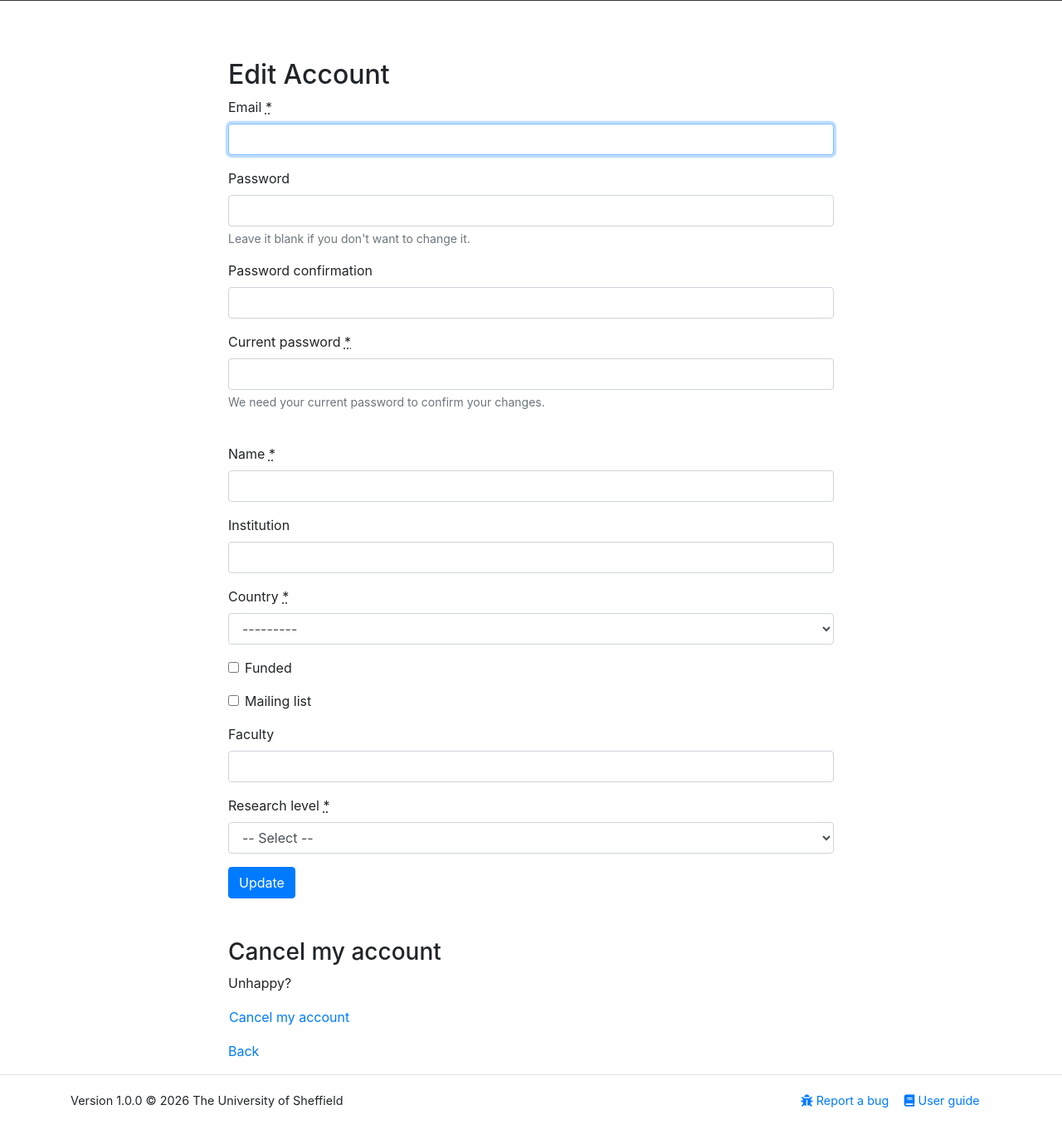
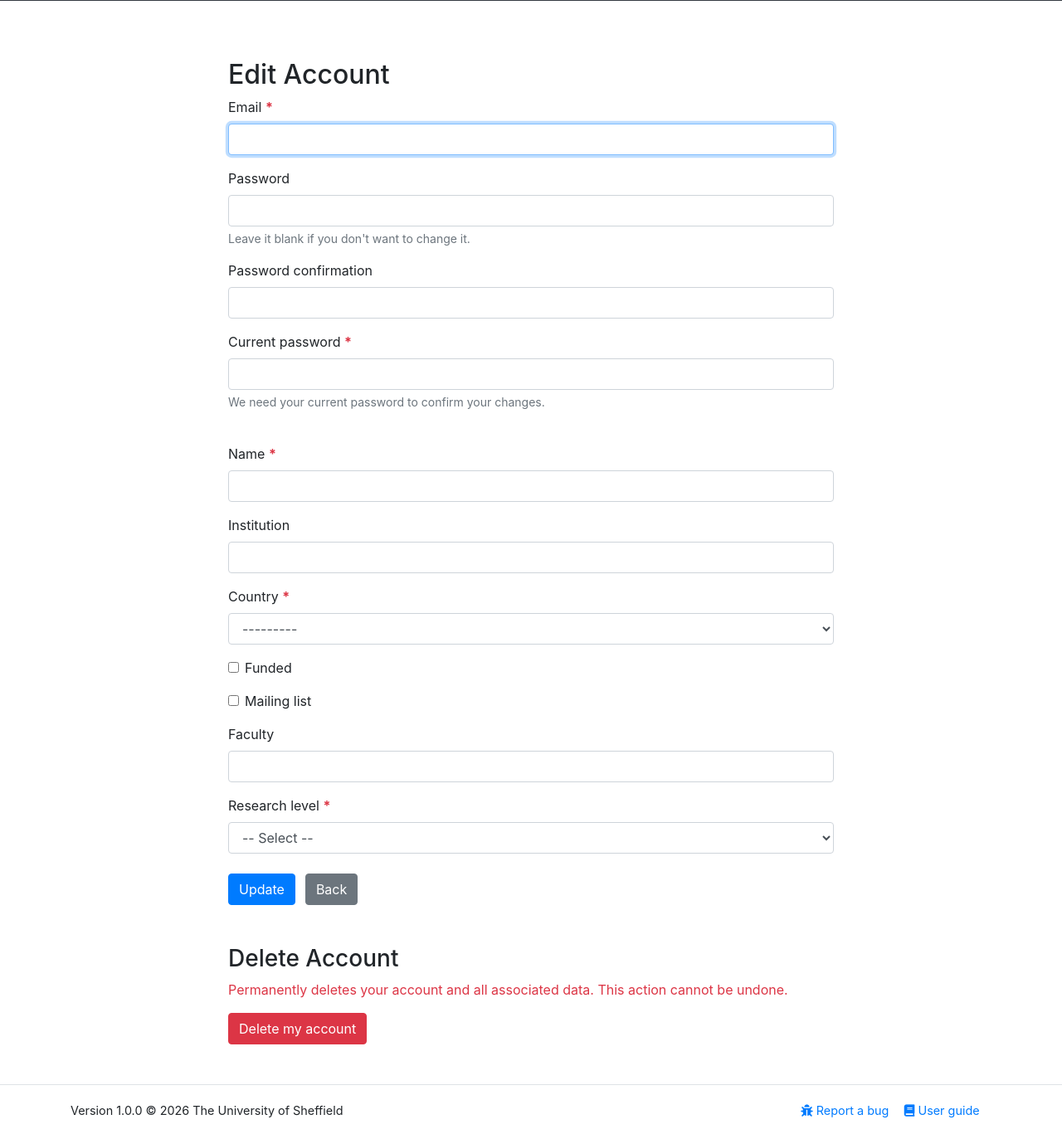
Before and after one commit to Montgomery-SLIC/slic, a Django app: page /accounts/settings/ in a window 1280 px wide. Shown: the part 55-1422 px from the top of the page at 83% size. Before the commit the page ends 1391 px from the top, so only its background shows below. Run offline with Django 4.2, Linux system fonts and the light colour scheme; the visitor is signed in with stand-in values (Sample User, id 1); parts of the project's set-up code (start-up, migrations or seed data) failed here and were passed over; some libraries are stand-ins or nearby versions.

Commit message:
fix: settings and navbar

```diff
--- a/templates/accounts/profile_edit.html
+++ b/templates/accounts/profile_edit.html
@@ -18,7 +18,7 @@
       {% endif %}
 
       <div class="form-group">
-        <label for="{{ form.email.id_for_label }}">{{ form.email.label }} <abbr title="required">*</abbr></label>
+        <label for="{{ form.email.id_for_label }}">{{ form.email.label }} <span class="text-danger font-weight-bold" aria-hidden="true">*</span></label>
         <input type="email"
                name="{{ form.email.html_name }}"
                id="{{ form.email.id_for_label }}"
@@ -56,7 +56,7 @@
       </div>
 
       <div class="form-group">
-        <label for="{{ form.current_password.id_for_label }}">{{ form.current_password.label }} <abbr title="required">*</abbr></label>
+        <label for="{{ form.current_password.id_for_label }}">{{ form.current_password.label }} <span class="text-danger font-weight-bold" aria-hidden="true">*</span></label>
         <input type="password"
                name="{{ form.current_password.html_name }}"
                id="{{ form.current_password.id_for_label }}"
@@ -72,7 +72,7 @@
       <br>
 
       <div class="form-group">
-        <label for="{{ form.name.id_for_label }}">{{ form.name.label }} <abbr title="required">*</abbr></label>
+        <label for="{{ form.name.id_for_label }}">{{ form.name.label }} <span class="text-danger font-weight-bold" aria-hidden="true">*</span></label>
         <input type="text"
                name="{{ form.name.html_name }}"
                id="{{ form.name.id_for_label }}"
@@ -99,7 +99,7 @@
       </div>
 
       <div class="form-group">
-        <label for="{{ form.country.id_for_label }}">{{ form.country.label }} <abbr title="required">*</abbr></label>
+        <label for="{{ form.country.id_for_label }}">{{ form.country.label }} <span class="text-danger font-weight-bold" aria-hidden="true">*</span></label>
         {{ form.country }}
         {% if form.country.errors %}
           <div class="invalid-feedback d-block">{{ form.country.errors|join:', ' }}</div>
@@ -143,29 +143,87 @@
       </div>
 
       <div class="form-group">
-        <label for="{{ form.research_level.id_for_label }}">{{ form.research_level.label }} <abbr title="required">*</abbr></label>
+        <label for="{{ form.research_level.id_for_label }}">{{ form.research_level.label }} <span class="text-danger font-weight-bold" aria-hidden="true">*</span></label>
         {{ form.research_level }}
         {% if form.research_level.errors %}
           <div class="invalid-feedback d-block">{{ form.research_level.errors|join:', ' }}</div>
         {% endif %}
       </div>
 
-      <div class="form-actions">
+      <div class="form-actions mt-4 d-flex align-items-center" style="gap:.75rem;">
         <input type="submit" value="{% trans 'Update' %}" class="btn btn-primary">
+        <a href="javascript:history.back()" class="btn btn-secondary">{% trans "Back" %}</a>
       </div>
     </form>
 
-    <h3 class="mt-5">{% trans "Cancel my account" %}</h3>
-    <p>
-      {% trans "Unhappy?" %}
-      <form method="post" action="{% url 'accounts:account_delete' %}" style="display:inline"
-            onsubmit="return confirm('{% trans "Are you sure?" %}');">
-        {% csrf_token %}
-        <button type="submit" class="btn btn-link p-0 align-baseline">{% trans "Cancel my account" %}</button>
-      </form>
-    </p>
+    <div class="mt-5 mb-5">
+      <h3>{% trans "Delete Account" %}</h3>
+      <p class="text-danger">{% trans "Permanently deletes your account and all associated data. This action cannot be undone." %}</p>
+      <button type="button" class="btn btn-danger" data-toggle="modal" data-target="#delete-account-modal">
+        {% trans "Delete my account" %}
+      </button>
+    </div>
 
-    <p><a href="javascript:history.back()">{% trans "Back" %}</a></p>
+    <div class="modal fade" id="delete-account-modal" tabindex="-1" role="dialog"
+         aria-labelledby="delete-account-modal-label" aria-modal="true"
+         data-expected-email="{{ user.email|lower }}">
+      <div class="modal-dialog" role="document">
+        <div class="modal-content">
+          <div class="modal-header">
+            <h5 class="modal-title" id="delete-account-modal-label">{% trans "Delete Account" %}</h5>
+            <button type="button" class="close" data-dismiss="modal" aria-label="{% trans 'Close' %}">
+              <span aria-hidden="true">&times;</span>
+            </button>
+          </div>
+          <div class="modal-body">
+            <p class="text-danger font-weight-bold">{% trans "This will permanently delete your account and all associated data. This cannot be undone." %}</p>
+            <p>{% trans "To confirm, type your email address below:" %}</p>
+            <input type="email" id="delete-confirm-email" class="form-control"
+                   placeholder="{{ user.email }}" autocomplete="off">
+            <div id="delete-email-error" class="text-danger small d-none mt-1">
+              {% trans "Email does not match." %}
+            </div>
+          </div>
+          <div class="modal-footer">
+            <button type="button" class="btn btn-secondary" data-dismiss="modal">{% trans "Cancel" %}</button>
+            <form method="post" action="{% url 'accounts:account_delete' %}">
+              {% csrf_token %}
+              <button type="submit" id="delete-confirm-btn" class="btn btn-danger" disabled>
+                {% trans "Delete my account" %}
+              </button>
+            </form>
+          </div>
+        </div>
+      </div>
+    </div>
   </div>
 </div>
 {% endblock %}
+
+{% block extra_js %}
+<script>
+(function () {
+  var modal = document.getElementById('delete-account-modal');
+  var expectedEmail = modal.dataset.expectedEmail;
+  var input = document.getElementById('delete-confirm-email');
+  var btn   = document.getElementById('delete-confirm-btn');
+  var err   = document.getElementById('delete-email-error');
+
+  modal.addEventListener('show.bs.modal', function () {
+    input.value = '';
+    btn.disabled = true;
+    err.classList.add('d-none');
+  });
+
+  input.addEventListener('input', function () {
+    var matches = input.value.trim().toLowerCase() === expectedEmail;
+    btn.disabled = !matches;
+    if (!matches && input.value.length > 0) {
+      err.classList.remove('d-none');
+    } else {
+      err.classList.add('d-none');
+    }
+  });
+})();
+</script>
+{% endblock %}
--- a/templates/accounts/view_user.html
+++ b/templates/accounts/view_user.html
@@ -20,7 +20,7 @@
   <dt class="col-sm-3">{% trans "Research level" %}</dt>
   <dd class="col-sm-9">{{ target.research_level|default:"-" }}</dd>
   <dt class="col-sm-3">{% trans "Admin" %}</dt>
-  <dd class="col-sm-9">{{ target.admin|yesno:"Yes,No" }}</dd>
+  <dd class="col-sm-9">{% if target.admin %}{% trans "Yes" %}{% else %}{% trans "No" %}{% endif %}</dd>
   <dt class="col-sm-3">{% trans "Joined" %}</dt>
   <dd class="col-sm-9">{{ target.date_joined }}</dd>
   <dt class="col-sm-3">{% trans "Experiments" %}</dt>
--- a/templates/base.html
+++ b/templates/base.html
@@ -58,11 +58,6 @@
                 <i class="fas fa-home"></i> {% trans "Home" %}
               </a>
             </li>
-            <li class="nav-item">
-              <a class="nav-link" href="{% url 'contact_us' %}" title="{% trans 'Contact us' %}">
-                <i class="fas fa-info-circle"></i> {% trans "Contact" %}
-              </a>
-            </li>
             {% if user.is_authenticated %}
             <li class="nav-item">
               <a class="nav-link" href="{% url 'experiments:index' %}" title="{% trans 'Experiments' %}">
@@ -90,6 +85,11 @@
             </ul>
             {% endif %}
             {% endif %}
+            <li class="nav-item">
+              <a class="nav-link" href="{% url 'contact_us' %}" title="{% trans 'Contact us' %}">
+                <i class="fas fa-info-circle"></i> {% trans "Contact" %}
+              </a>
+            </li>
           </ul>
 
           {% if user.is_authenticated %}
@@ -159,6 +159,12 @@
     </nav>
   </header>
 
+  {% if preview %}
+  <div class="alert alert-warning text-center mb-0 rounded-0 py-2" role="alert">
+    {% trans "Preview - no data is saved." %}
+    {% if preview_back_url %}&nbsp;<a href="{{ preview_back_url }}" class="alert-link">{% trans "Back to experiment" %}</a>{% endif %}
+  </div>
+  {% endif %}
   <main class="{% block main_class %}{% endblock %}">
     <div id="main-container" class="container">
       {% block content %}{% endblock %}
```
Also changed, not shown: templates/experiments/show.html (+5 -2 lines).
